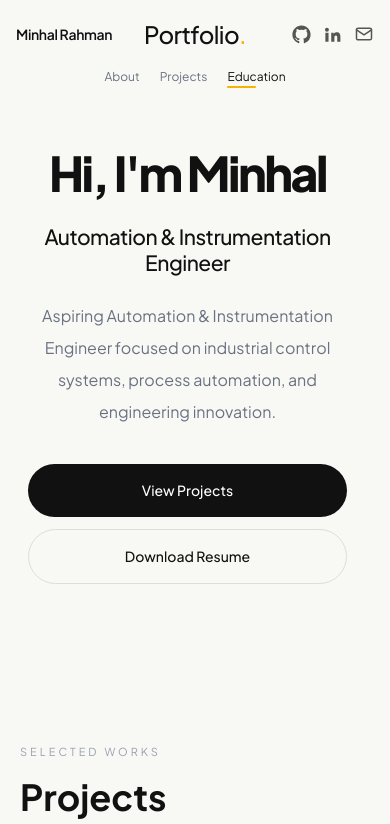
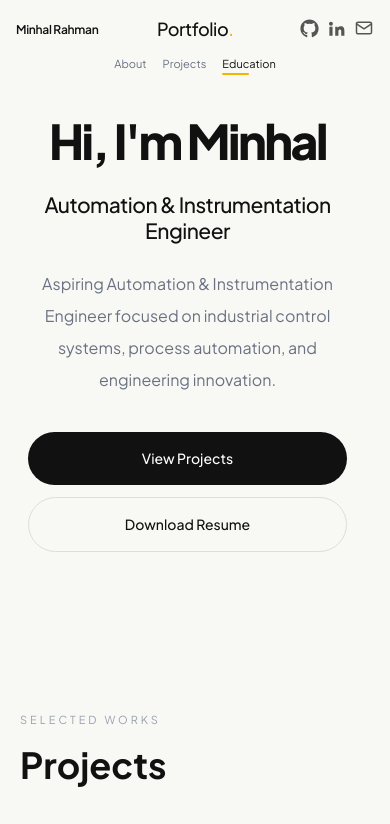
Before and after one commit to Minhal11/minhal-portfolio, a Next.js app: page / in a window 390 px wide. Shown: the top 824 px of the page. Built offline with nearby package versions, Linux system fonts and the light colour scheme.

Commit message:
Fix mobile header spacing

```diff
--- a/app/page.tsx
+++ b/app/page.tsx
@@ -13,6 +13,7 @@ export default function Home() {
   const [scrollY, setScrollY] = useState(0);
   const [activeSection, setActiveSection] = useState("about");
   const [hoveredSection, setHoveredSection] = useState<string | null>(null);
+  const [isMobile, setIsMobile] = useState(false);
 
 
   /* =========================================================
@@ -106,6 +107,30 @@ export default function Home() {
 
 
   /* =========================================================
+     MOBILE BREAKPOINT
+
+     Mobile uses a slightly more spacious two-row header.
+     Desktop behavior remains unchanged.
+  ========================================================= */
+
+  useEffect(() => {
+    const mediaQuery = window.matchMedia("(max-width: 639px)");
+
+    const updateMobileState = () => {
+      setIsMobile(mediaQuery.matches);
+    };
+
+    updateMobileState();
+
+    mediaQuery.addEventListener("change", updateMobileState);
+
+    return () => {
+      mediaQuery.removeEventListener("change", updateMobileState);
+    };
+  }, []);
+
+
+  /* =========================================================
      HEADER COLLAPSE
 
      Header height stays constant.
@@ -131,8 +156,17 @@ export default function Home() {
   /*
     Navigation moves upward into the Portfolio position.
   */
-  const navigationY =
-    -(collapseProgress * 47);
+  /*
+    Desktop:
+      navigation rises into Portfolio position.
+
+    Mobile:
+      navigation stays in its own compact row so the
+      name, social icons and navigation never collide.
+  */
+  const navigationY = isMobile
+    ? 0
+    : -(collapseProgress * 47);
 
 
   /* =========================================================
@@ -227,10 +261,9 @@ export default function Home() {
           z-50
           w-full
           bg-[#F8F8F5]
+          h-[104px]
+          sm:h-[118px]
         "
-        style={{
-          height: "118px",
-        }}
       >
 
 
@@ -242,7 +275,8 @@ export default function Home() {
           className="
             max-w-6xl
             mx-auto
-            h-[68px]
+            h-[56px]
+            sm:h-[68px]
             px-4
             sm:px-6
             md:px-8
@@ -277,7 +311,7 @@ export default function Home() {
                   scrollToSection("about")
                 }
                 className="
-                  text-[14px]
+                  text-[12px]
                   sm:text-[15px]
                   md:text-lg
                   font-semibold
@@ -317,7 +351,7 @@ export default function Home() {
                   scrollToSection("about")
                 }
                 className="
-                  text-[24px]
+                  text-[18px]
                   sm:text-[28px]
                   md:text-4xl
                   font-medium
@@ -344,7 +378,7 @@ export default function Home() {
                 justify-self-end
                 flex
                 items-center
-                gap-3
+                gap-2
                 sm:gap-5
                 md:gap-7
               "
@@ -465,7 +499,8 @@ export default function Home() {
             absolute
             left-0
             right-0
-            top-[68px]
+            top-[56px]
+            sm:top-[68px]
             flex
             justify-center
             px-4
@@ -485,7 +520,7 @@ export default function Home() {
               flex
               items-center
               justify-center
-              gap-5
+              gap-4
               sm:gap-8
               md:gap-14
             "
@@ -531,7 +566,7 @@ export default function Home() {
                     relative
                     pb-2
                     whitespace-nowrap
-                    text-[12px]
+                    text-[11px]
                     sm:text-[14px]
                     md:text-[16px]
                     transition-colors
@@ -601,10 +636,11 @@ export default function Home() {
       <section
         id="about"
         className="
-          min-h-[650px]
+          min-h-[600px]
+          sm:min-h-[650px]
           flex
           items-center
-          pt-[150px]
+          pt-[118px]
           sm:pt-[160px]
           md:pt-[175px]
           pb-20
```
